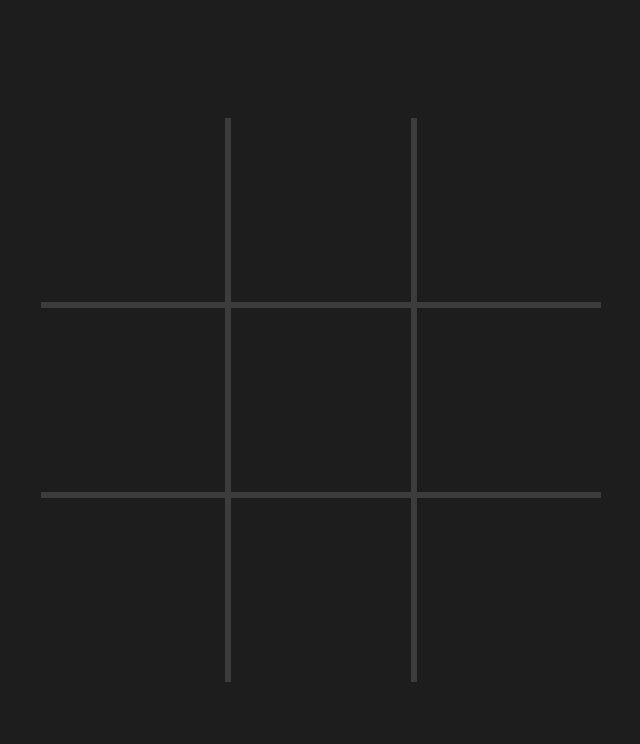
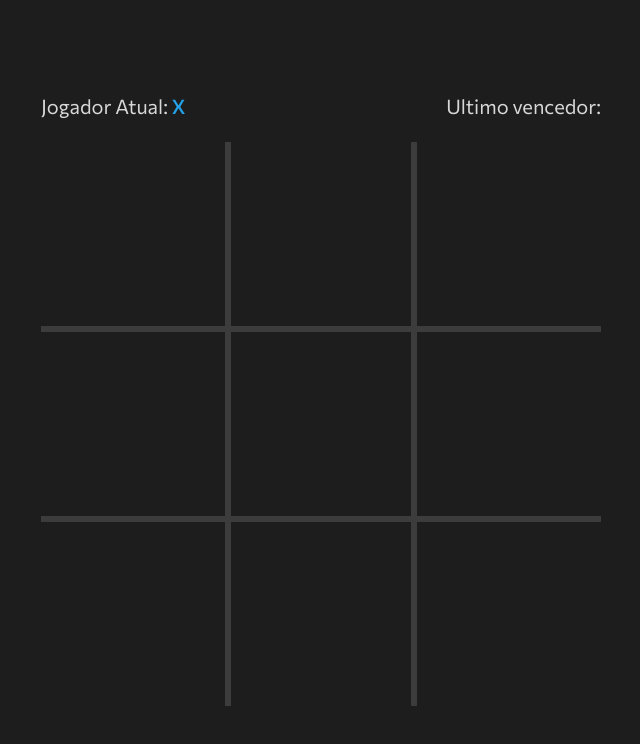
Before and after one commit to leandrosouzaa/jogo-da-velha, a React (Create React App) app: page / in a window 1280 px wide. Shown: the top 744 px of the page, without its empty margins (319-959 px from the left). Built offline with nearby package versions, Linux system fonts and the light colour scheme.

Commit message:
feat: show game info

```diff
--- /dev/null
+++ b/src/components/GameInfo/index.tsx
@@ -0,0 +1,17 @@
+import React from 'react';
+import { useGame } from '../../hooks/game';
+
+import './styles.css';
+
+const GameInfo: React.FC = () => {
+   const {isXNext, lastWinner} = useGame()
+
+   return (
+      <div className="game-info">
+         <p className="player">Jogador Atual: <span className="player-value">{isXNext ? 'X' : 'O'}</span></p>
+         <p className="player">Ultimo vencedor: <span className="player-value">{lastWinner}</span></p>
+      </div>
+   );
+}
+
+export default GameInfo;
--- /dev/null
+++ b/src/components/GameInfo/styles.css
@@ -0,0 +1,14 @@
+.player {
+   font-size: 20px;
+   margin-bottom: 24px;
+}
+
+.player-value {
+   color: #25a1e8;
+   font-weight: 500;
+}
+
+.game-info {
+   display: flex;
+   justify-content: space-between;
+}
--- a/src/components/Square/index.tsx
+++ b/src/components/Square/index.tsx
@@ -19,7 +19,7 @@ const Square: React.FC<SquareProps> = ({value, index}) => {
    const {squares, setSquares, isXNext, setIsXNext, isBlocked} = useGame()
 
    function handleClickSquare() {
-      if (squares[index])
+      if (squares[index] || isBlocked)
          return
 
       const newSquares = [...squares];
--- a/src/components/index.ts
+++ b/src/components/index.ts
@@ -1,3 +1,5 @@
 import Square from './Square';
+import GameInfo from './GameInfo';
 
-export {Square}
+
+export {Square, GameInfo}
--- a/src/hooks/game.tsx
+++ b/src/hooks/game.tsx
@@ -6,7 +6,8 @@ interface GameContextData {
    setSquares(newSquares: string[]): void;
    isXNext: boolean;
    setIsXNext(value: boolean): void;
-   isBlocked: boolean
+   isBlocked: boolean;
+   lastWinner: string;
 }
 
 interface PointsProps {
@@ -41,7 +42,8 @@ const GameProvider: React.FC = ({children}) => {
       setSquares,
       isXNext,
       setIsXNext,
-      isBlocked
+      isBlocked,
+      lastWinner
    }
 
    return (
--- a/src/pages/Home.tsx
+++ b/src/pages/Home.tsx
@@ -1,5 +1,5 @@
 import React from 'react';
-import {Square} from '../components';
+import {GameInfo, Square} from '../components';
 import { useGame } from '../hooks/game';
 
 const Home: React.FC = () => {
@@ -8,11 +8,13 @@ const Home: React.FC = () => {
    return (
       <main className="container">
          <div className="game-container">
+            <GameInfo />
             <div className="squares-container">
                {squares.map((square, index) => (
                   <Square key={index} value={square} index={index} />
                ))}
             </div>
+
          </div>
       </main>
    );
```
Also changed, not shown: src/styles/styles.css (line endings or trailing spaces).
